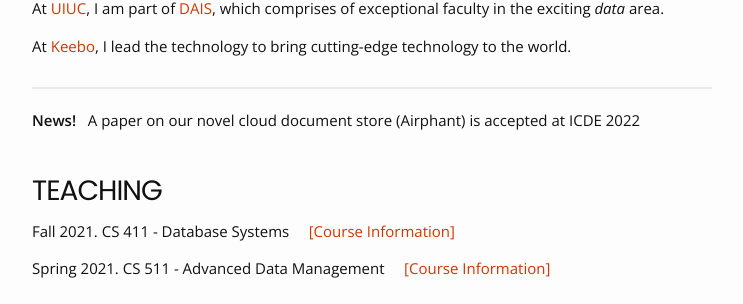
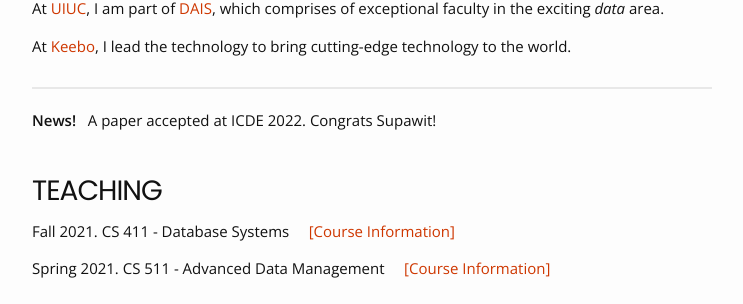
Before and after one commit to pyongjoo/pyongjoo.github.io, a Jekyll site: the page built from index.html, in a window 1280 px wide. Shown: the part 398-702 px from the top of the page, without its empty margins (268-1011 px from the left). Built offline with Jekyll 4.4.1, drawn with Linux system fonts in a browser that asks for light colours.

Commit message:
Update index.html

```diff
--- a/index.html
+++ b/index.html
@@ -49,7 +49,7 @@ layout: home
 	<hr />
 	<div class="row news-block">
 	    <div class="col-md-12 col-lg-12">
-	        <p><b>News!</b> &nbsp; A paper on our novel cloud document store (Airphant) is accepted at ICDE 2022 </p>
+	        <p><b>News!</b> &nbsp; A paper accepted at ICDE 2022. Congrats Supawit! </p>
                 <!-- <p><b>News!</b> &nbsp; The course information for "CS 411 2021 Fall: Database Systems" is getting updated.</p> -->
 	        <!-- <p><b>News!</b> &nbsp; I am organizing 2021 Summer Research for my group.
 			Please see <a href="https://createlab.cs.illinois.edu/2021-summer-research-at-createlab/">this post</a>.</p>
```
